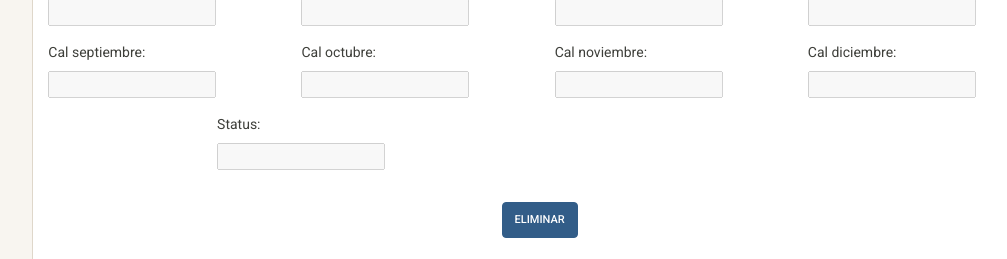
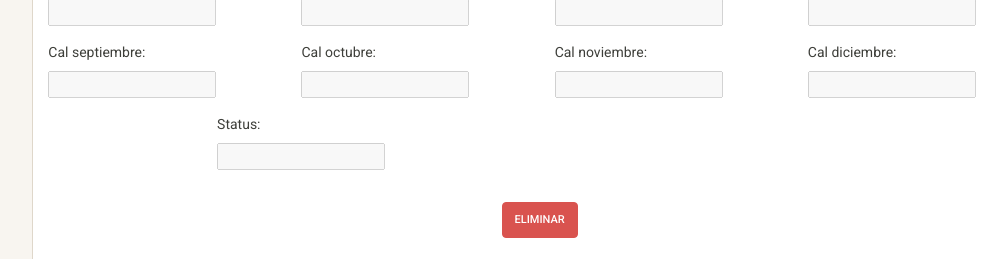
Before and after one commit to DMichelA/Sistema-Integral-de-Compras-SIC, a Django app: template templates/usuario/delete.html in a window 1280 px wide. Shown: the part 1187-1446 px from the top of the page, without its empty margins (234-1241 px from the left). Run offline with Django 3.2, Linux system fonts and the light colour scheme; the template is opened without the code that fills it, so the values that code supplies are empty, except form fields; tables that the repository leaves empty hold one stand-in row (values such as "Sample post"); form fields are guessed from the names that the template uses; some libraries are stand-ins or nearby versions.

Commit message:
Buttons design changes

```diff
--- a/templates/usuario/delete.html
+++ b/templates/usuario/delete.html
@@ -449,7 +449,7 @@ Bienes | Servicios
 
         <div class="row">
             <div class="col text-center">
-                <button class="btn btn-primary" type="submit">Eliminar</button>
+                <button class="btn btn-danger" type="submit">Eliminar</button>
             </div>
         </div><br>
 </form>
--- a/templates/usuario/update.html
+++ b/templates/usuario/update.html
@@ -375,7 +375,7 @@ Bienes | Servicios
 
         <div class="row">
             <div class="col text-center">
-                <button class="btn btn-primary" type="submit">Actualizar</button>
+                <button class="btn btn-warning" type="submit">Actualizar</button>
             </div>
         </div><br>
 </form>
```
